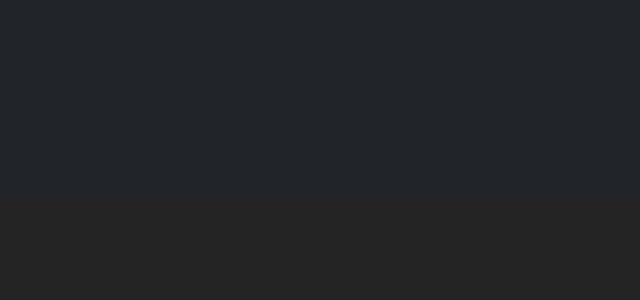
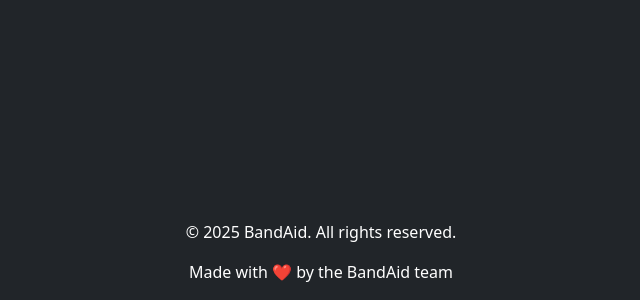
Before and after one commit to jseiglie/bandaid, a React (Vite) app in the folder client/: page /features in a window 1280 px wide. Shown: the part 676-976 px from the top of the page, without its empty margins (319-959 px from the left). Before the commit the page ends 872 px from the top, so only its background shows below. Built offline with nearby package versions, Linux system fonts and the light colour scheme; no server answers.

Commit message:
feat: basic footer

```diff
--- a/client/src/components/footer/Footer.jsx
+++ b/client/src/components/footer/Footer.jsx
@@ -2,6 +2,11 @@ import React from 'react'
 
 export const Footer = () => {
   return (
-    <div>Footer</div>
+    <footer className='text-white mt-5'>
+      <div className="container d-flex justify-content-center align-items-center flex-column">
+        <p className='text-center'>© 2025 BandAid. All rights reserved.</p>
+        <p className='text-center'>Made with ❤️ by the BandAid team</p>
+      </div>
+    </footer>
   )
 }
```
